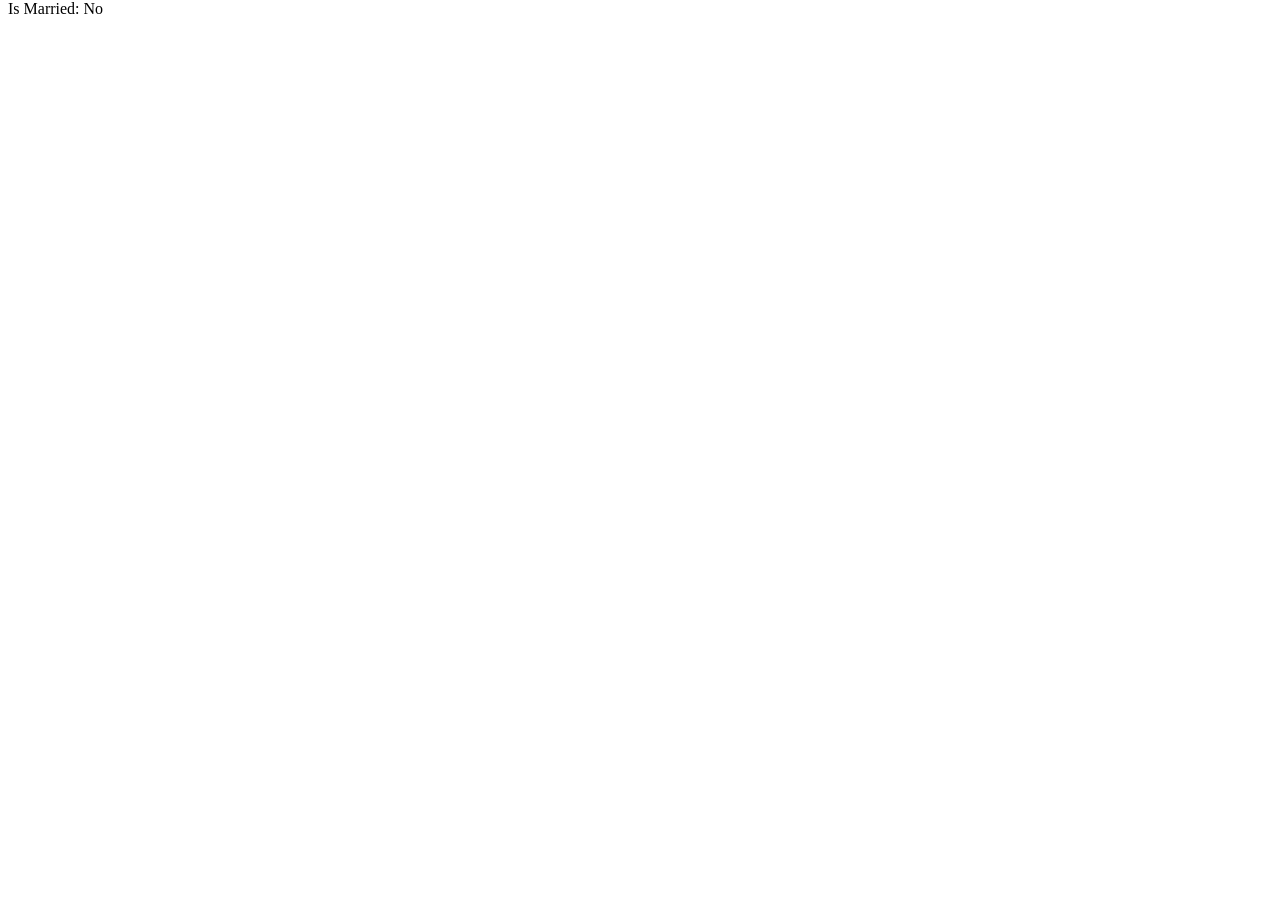
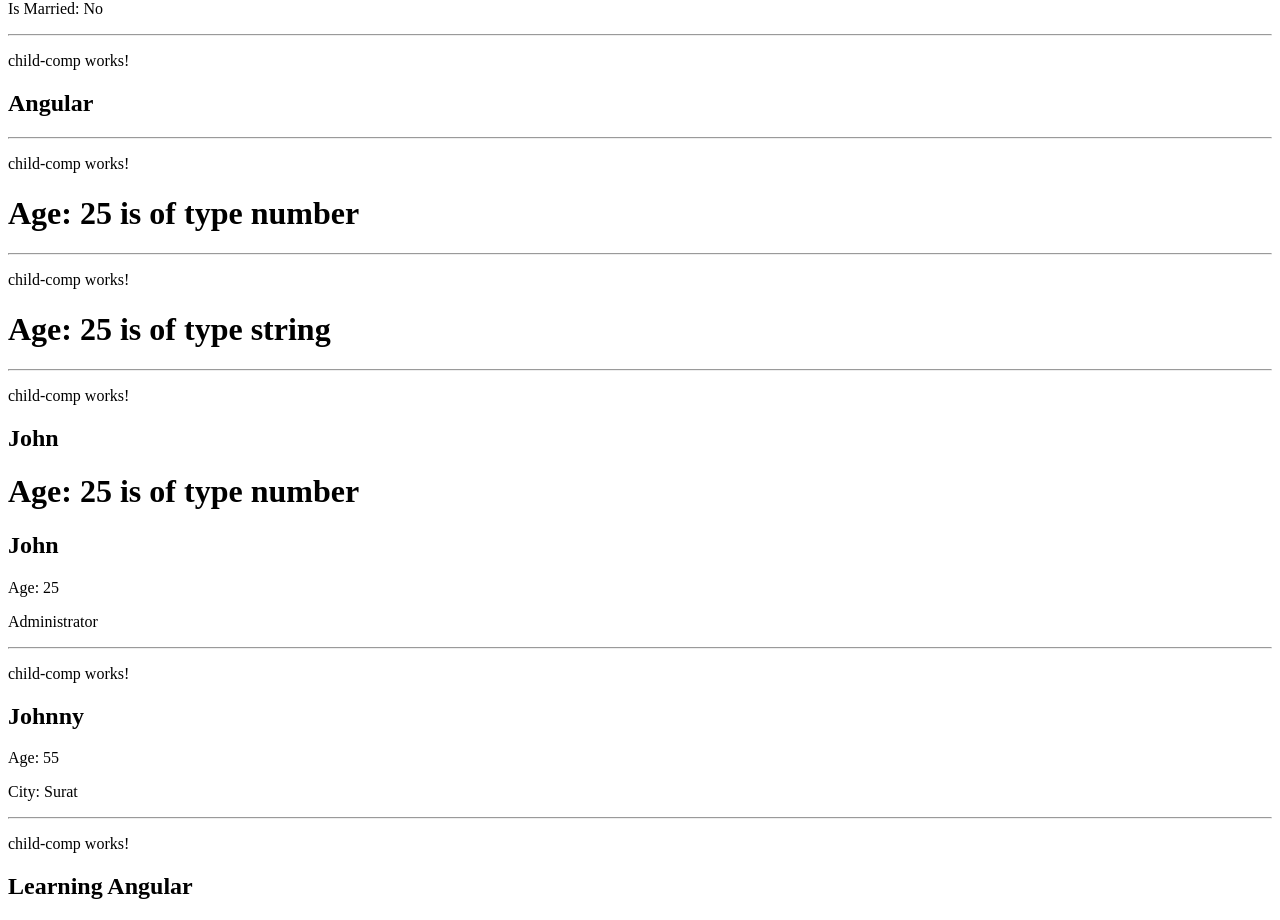
Before and after one commit to Jimi-Chhatrala/angular-tutorial-pm, an Angular app: page / in a window 1280 px wide. Shown: the part 560-1480 px from the top of the page. Before the commit the page ends 800 px from the top, so only its background shows below. Built offline with nearby package versions, Linux system fonts and the light colour scheme.

Commit message:
16-pass-data-from-parent-to-child-component

```diff
--- a/src/app/app.html
+++ b/src/app/app.html
@@ -6,3 +6,15 @@
 <app-child-comp [fruits]="fruits"></app-child-comp>
 <hr />
 <app-child-comp [userData]="userData"></app-child-comp>
+<hr />
+<app-child-comp name="Angular"></app-child-comp>
+<hr />
+<app-child-comp [age]="age"></app-child-comp>
+<hr />
+<app-child-comp age="25"></app-child-comp>
+<hr />
+<app-child-comp [name]="user_name" [age]="user_age" [admin]="is_admin"></app-child-comp>
+<hr />
+<app-child-comp [user]="user"></app-child-comp>
+<hr />
+<app-child-comp framework="Angular"></app-child-comp>
--- a/src/app/app.ts
+++ b/src/app/app.ts
@@ -20,4 +20,13 @@
     age: 25,
     isMarried: false,
   };
+  age = 25;
+  user_name = 'John';
+  user_age = 25;
+  is_admin = true;
+  user = {
+    name: 'Johnny',
+    age: 55,
+    city: 'Surat',
+  };
 }
--- a/src/app/child-comp/child-comp.html
+++ b/src/app/child-comp/child-comp.html
@@ -14,3 +14,29 @@
   <p>Age: {{ userData.age }}</p>
   <p>Is Married: {{ userData.isMarried ? 'Yes' : 'No' }}</p>
 }
+
+@if (age) {
+  <h1>Age: {{ age }} is of type {{ typeof age }}</h1>
+}
+
+@if (name && age) {
+  <h2>{{ name }}</h2>
+
+  <p>Age: {{ age }}</p>
+
+  @if (admin) {
+    <p>Administrator</p>
+  }
+}
+
+@if (user) {
+  <h2>{{ user.name }}</h2>
+
+  <p>Age: {{ user.age }}</p>
+
+  <p>City: {{ user.city }}</p>
+}
+
+@if (framework()) {
+  <h2>Learning {{ framework() }}</h2>
+}
--- a/src/app/child-comp/child-comp.ts
+++ b/src/app/child-comp/child-comp.ts
@@ -1,4 +1,4 @@
-import { Component, Input } from '@angular/core';
+import { Component, input, Input } from '@angular/core';
 
 @Component({
   imports: [],
@@ -10,4 +10,12 @@
   @Input('name') name: string = '';
   @Input('fruits') fruits: string[] = [];
   @Input('userData') userData: any = {};
+  @Input() age: number | string = 0;
+  @Input() admin = false;
+  @Input() user!: {
+    name: string;
+    age: number;
+    city: string;
+  };
+  framework = input('');
 }
```
